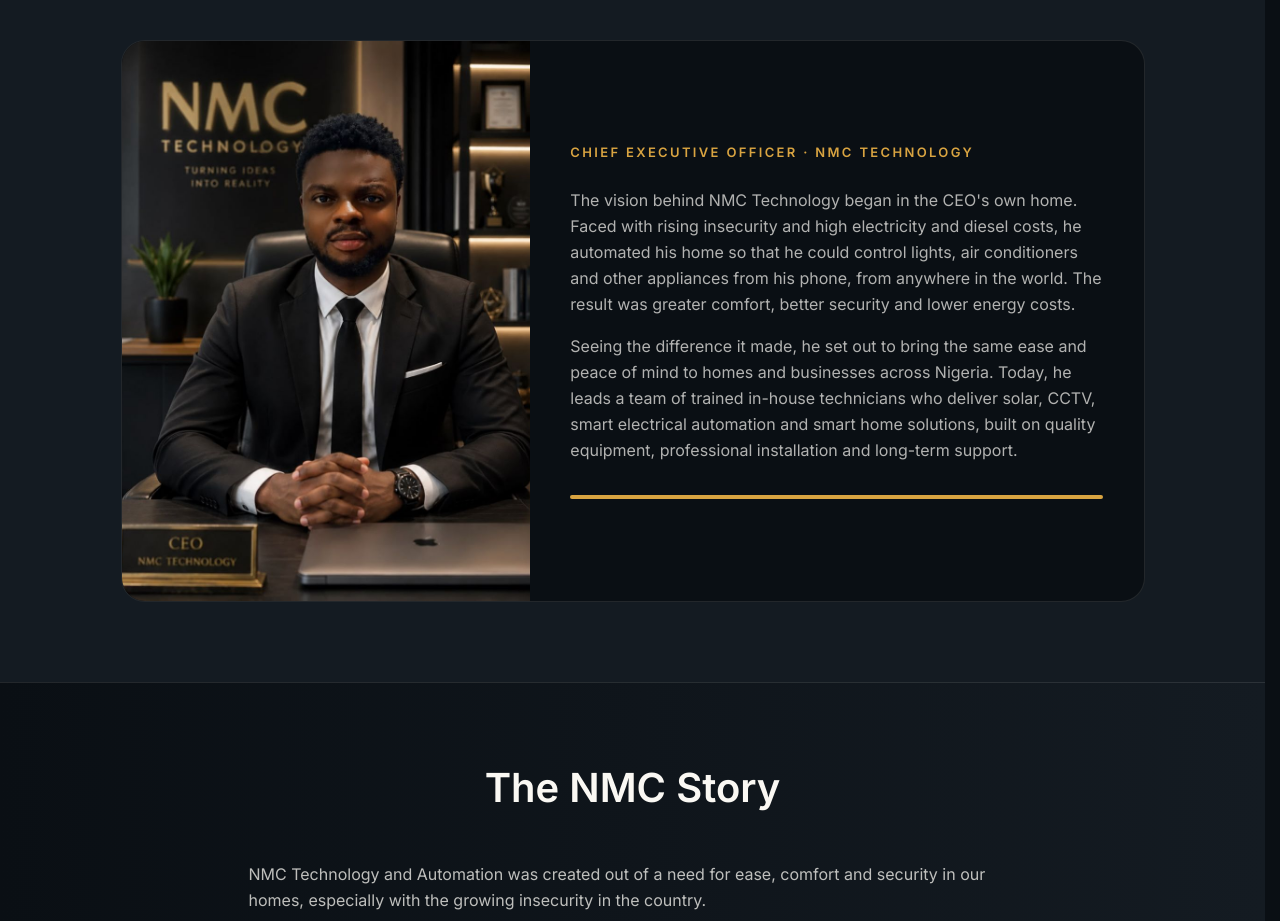
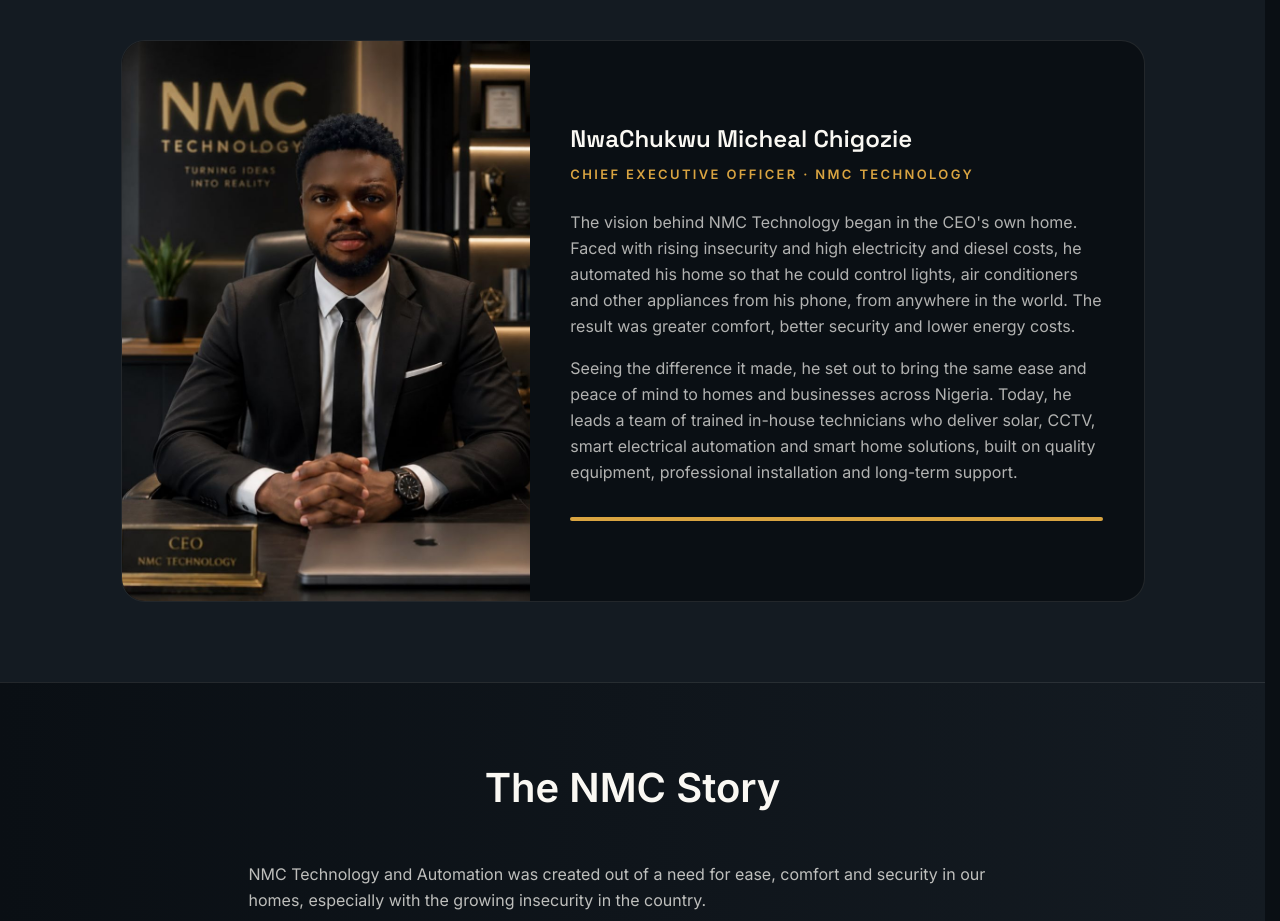
Before and after one commit to jamalcarterme/nmctechnologyltd, a Next.js app: page /about in a window 1280 px wide. Shown: the part 1060-1981 px from the top of the page. Built offline with nearby package versions, Linux system fonts and the light colour scheme.

Commit message:
Update CEO_NAME to NwaChukwu Micheal Chigozie

```diff
--- a/src/components/Leadership.tsx
+++ b/src/components/Leadership.tsx
@@ -4,7 +4,7 @@
 /** Leadership block: portrait on top, details card underneath (mobile-first,
  * side by side on large screens). Add the CEO's name to `CEO_NAME` to show it
  * above the job title. */
-const CEO_NAME = "";
+const CEO_NAME = "NwaChukwu Micheal Chigozie";
 
 export default function Leadership() {
   return (
```
